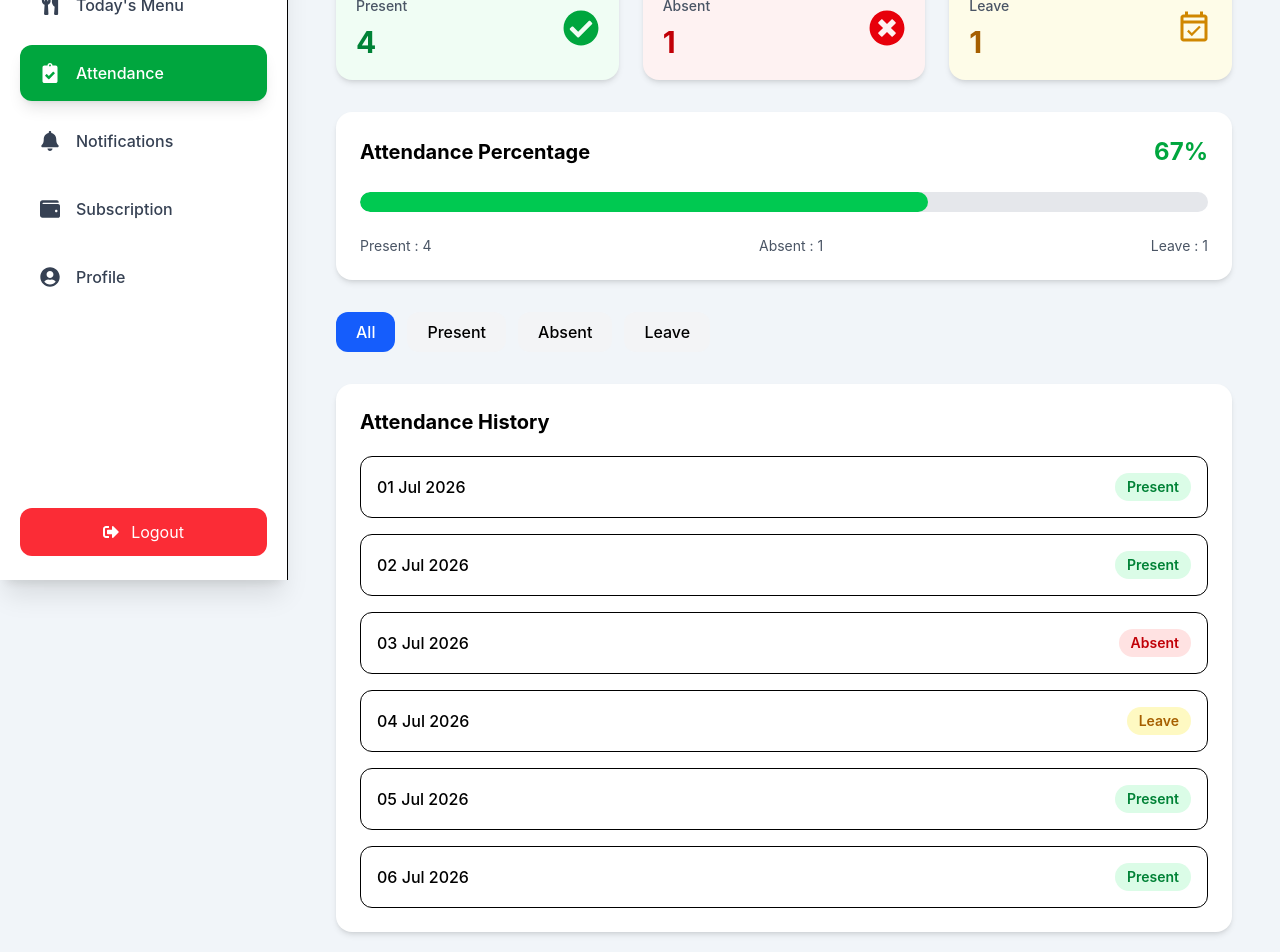
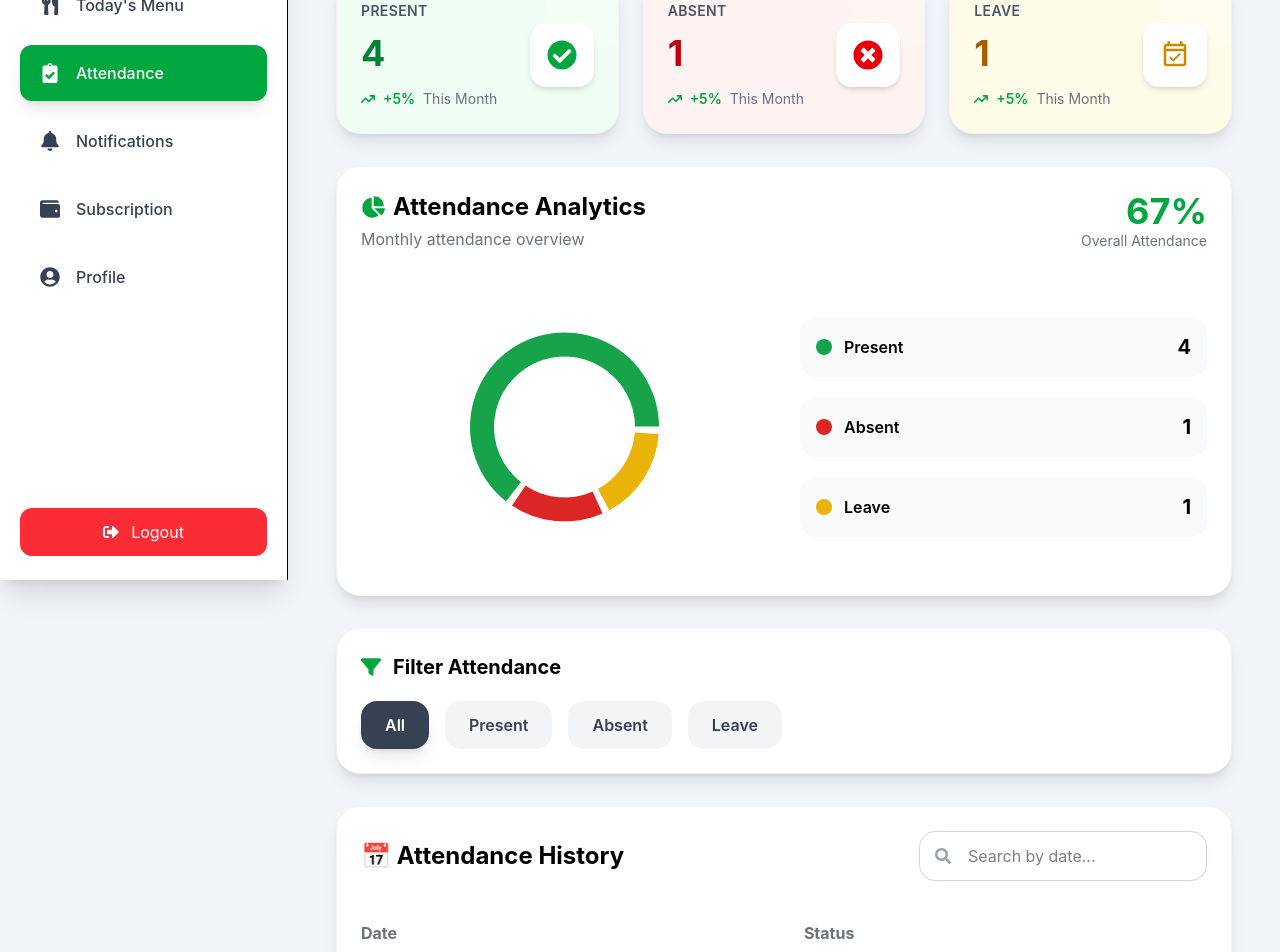
Before and after one commit to TheMnis/MessMate, a React (Vite) app: page /student/attendance in a window 1280 px wide. Shown: the part 220-1172 px from the top of the page. Built offline with nearby package versions, Linux system fonts and the light colour scheme.

Commit message:
feat: upgrade attendance module with premium ui

```diff
--- a/src/components/attendance/AttendanceFilter.jsx
+++ b/src/components/attendance/AttendanceFilter.jsx
@@ -1,26 +1,73 @@
+import { motion } from "framer-motion";
+import { FaFilter } from "react-icons/fa6";
+
 function AttendanceFilter({ selected, onChange }) {
   const filters = [
-    "All",
-    "Present",
-    "Absent",
-    "Leave",
+    {
+      label: "All",
+      color: "bg-gray-700",
+    },
+    {
+      label: "Present",
+      color: "bg-green-600",
+    },
+    {
+      label: "Absent",
+      color: "bg-red-600",
+    },
+    {
+      label: "Leave",
+      color: "bg-yellow-500",
+    },
   ];
 
   return (
-    <div className="mt-8 flex flex-wrap gap-3">
-      {filters.map((filter) => (
-        <button
-          key={filter}
-          onClick={() => onChange(filter)}
-          className={`rounded-xl px-5 py-2 font-medium transition-all duration-300 ${
-            selected === filter
-              ? "bg-blue-600 text-white"
-              : "bg-gray-100 hover:bg-gray-200"
-          }`}
-        >
-          {filter}
-        </button>
-      ))}
+    <div className="mt-8 bg-white rounded-3xl shadow-lg border border-gray-100 p-6">
+
+      <div className="flex items-center gap-3 mb-5">
+
+        <FaFilter className="text-green-600 text-xl" />
+
+        <h2 className="text-xl font-bold">
+          Filter Attendance
+        </h2>
+
+      </div>
+
+      <div className="flex flex-wrap gap-4">
+
+        {filters.map((filter) => (
+
+          <motion.button
+            key={filter.label}
+            whileHover={{
+              scale: 1.05,
+            }}
+            whileTap={{
+              scale: 0.95,
+            }}
+            onClick={() => onChange(filter.label)}
+            className={`
+              px-6
+              py-3
+              rounded-2xl
+              font-semibold
+              transition-all
+              duration-300
+              ${
+                selected === filter.label
+                  ? `${filter.color} text-white shadow-lg`
+                  : "bg-gray-100 text-gray-700 hover:bg-gray-200"
+              }
+            `}
+          >
+            {filter.label}
+          </motion.button>
+
+        ))}
+
+      </div>
+
     </div>
   );
 }
--- a/src/components/attendance/AttendanceHistory.jsx
+++ b/src/components/attendance/AttendanceHistory.jsx
@@ -1,46 +1,122 @@
+import { useMemo, useState } from "react";
+import {
+  FaCalendarAlt,
+  FaSearch,
+} from "react-icons/fa";
+
 function getBadge(status) {
-  if (status === "Present") {
-    return (
-      <span className="rounded-full bg-green-100 px-3 py-1 text-sm font-semibold text-green-700">
-        Present
-      </span>
-    );
-  }
-
-  if (status === "Absent") {
-    return (
-      <span className="rounded-full bg-red-100 px-3 py-1 text-sm font-semibold text-red-700">
-        Absent
-      </span>
-    );
-  }
+  const styles = {
+    Present: "bg-green-100 text-green-700",
+    Absent: "bg-red-100 text-red-700",
+    Leave: "bg-yellow-100 text-yellow-700",
+  };
 
   return (
-    <span className="rounded-full bg-yellow-100 px-3 py-1 text-sm font-semibold text-yellow-700">
-      Leave
+    <span
+      className={`px-4 py-1 rounded-full text-sm font-semibold ${styles[status]}`}
+    >
+      {status}
     </span>
   );
 }
 
 function AttendanceHistory({ attendance }) {
+  const [search, setSearch] = useState("");
+
+  const filteredAttendance = useMemo(() => {
+    return attendance.filter((item) =>
+      item.date.toLowerCase().includes(search.toLowerCase())
+    );
+  }, [attendance, search]);
+
   return (
-    <div className="mt-8 rounded-2xl bg-white p-6 shadow-md">
-      <h2 className="mb-5 text-xl font-bold">
-        Attendance History
-      </h2>
+    <div className="mt-8 bg-white rounded-3xl shadow-lg border border-gray-100 p-6">
 
-      <div className="space-y-4">
-        {attendance.map((item) => (
-          <div
-            key={item.id}
-            className="flex items-center justify-between rounded-xl border p-4"
-          >
-            <p className="font-medium">{item.date}</p>
+      <div className="flex flex-col md:flex-row md:items-center md:justify-between gap-5 mb-6">
 
-            {getBadge(item.status)}
-          </div>
-        ))}
+        <h2 className="text-2xl font-bold">
+          📅 Attendance History
+        </h2>
+
+        <div className="relative w-full md:w-72">
+
+          <FaSearch className="absolute left-4 top-1/2 -translate-y-1/2 text-gray-400" />
+
+          <input
+            type="text"
+            placeholder="Search by date..."
+            value={search}
+            onChange={(e) => setSearch(e.target.value)}
+            className="w-full rounded-2xl border border-gray-300 py-3 pl-12 pr-4 outline-none focus:ring-2 focus:ring-green-500"
+          />
+
+        </div>
+
       </div>
+
+      {filteredAttendance.length === 0 ? (
+
+        <div className="text-center py-12">
+
+          <FaCalendarAlt className="mx-auto text-5xl text-gray-300" />
+
+          <p className="mt-4 text-gray-500">
+            No attendance records found.
+          </p>
+
+        </div>
+
+      ) : (
+
+        <div className="overflow-x-auto">
+
+          <table className="w-full">
+
+            <thead>
+
+              <tr className="border-b">
+
+                <th className="text-left py-4 text-gray-500">
+                  Date
+                </th>
+
+                <th className="text-left py-4 text-gray-500">
+                  Status
+                </th>
+
+              </tr>
+
+            </thead>
+
+            <tbody>
+
+              {filteredAttendance.map((item) => (
+
+                <tr
+                  key={item.id}
+                  className="border-b last:border-none hover:bg-gray-50 transition"
+                >
+
+                  <td className="py-4 font-medium">
+                    {item.date}
+                  </td>
+
+                  <td className="py-4">
+                    {getBadge(item.status)}
+                  </td>
+
+                </tr>
+
+              ))}
+
+            </tbody>
+
+          </table>
+
+        </div>
+
+      )}
+
     </div>
   );
 }
--- a/src/components/attendance/AttendanceProgress.jsx
+++ b/src/components/attendance/AttendanceProgress.jsx
@@ -1,41 +1,139 @@
+import {
+  ResponsiveContainer,
+  PieChart,
+  Pie,
+  Cell,
+  Tooltip,
+} from "recharts";
+
+import { FaChartPie } from "react-icons/fa6";
+
 import { getAttendanceSummary } from "../../services/student/attendance.service";
 
 function AttendanceProgress() {
   const summary = getAttendanceSummary();
 
+  const data = [
+    {
+      name: "Present",
+      value: summary.present,
+      color: "#16a34a",
+    },
+    {
+      name: "Absent",
+      value: summary.absent,
+      color: "#dc2626",
+    },
+    {
+      name: "Leave",
+      value: summary.leave,
+      color: "#eab308",
+    },
+  ];
+
   return (
-    <div className="mt-8 rounded-2xl bg-white p-6 shadow-md">
+    <div className="mt-8 bg-white rounded-3xl shadow-lg border border-gray-100 p-6">
 
-      <div className="flex items-center justify-between">
+      <div className="flex items-center justify-between mb-8">
 
-        <h2 className="text-xl font-bold">
-          Attendance Percentage
-        </h2>
+        <div>
 
-        <span className="text-2xl font-bold text-green-600">
-          {summary.percentage}%
-        </span>
+          <h2 className="text-2xl font-bold flex items-center gap-2">
+
+            <FaChartPie className="text-green-600" />
+
+            Attendance Analytics
+
+          </h2>
+
+          <p className="text-gray-500 mt-1">
+            Monthly attendance overview
+          </p>
+
+        </div>
+
+        <div className="text-right">
+
+          <h2 className="text-4xl font-bold text-green-600">
+            {summary.percentage}%
+          </h2>
+
+          <p className="text-sm text-gray-500">
+            Overall Attendance
+          </p>
+
+        </div>
 
       </div>
 
-      <div className="mt-6 h-5 w-full overflow-hidden rounded-full bg-gray-200">
+      <div className="grid lg:grid-cols-2 gap-8 items-center">
 
-        <div
-          className="h-full rounded-full bg-green-500 transition-all duration-700"
-          style={{
-            width: `${summary.percentage}%`,
-          }}
-        />
+        <div className="h-72">
 
-      </div>
+          <ResponsiveContainer width="100%" height="100%">
 
-      <div className="mt-6 flex justify-between text-sm text-gray-600">
+            <PieChart>
 
-        <span>Present : {summary.present}</span>
+              <Pie
+                data={data}
+                dataKey="value"
+                innerRadius={70}
+                outerRadius={95}
+                paddingAngle={4}
+              >
 
-        <span>Absent : {summary.absent}</span>
+                {data.map((item) => (
 
-        <span>Leave : {summary.leave}</span>
+                  <Cell
+                    key={item.name}
+                    fill={item.color}
+                  />
+
+                ))}
+
+              </Pie>
+
+              <Tooltip />
+
+            </PieChart>
+
+          </ResponsiveContainer>
+
+        </div>
+
+        <div className="space-y-5">
+
+          {data.map((item) => (
+
+            <div
+              key={item.name}
+              className="flex items-center justify-between bg-gray-50 rounded-2xl p-4"
+            >
+
+              <div className="flex items-center gap-3">
+
+                <div
+                  className="w-4 h-4 rounded-full"
+                  style={{
+                    background: item.color,
+                  }}
+                />
+
+                <span className="font-semibold">
+                  {item.name}
+                </span>
+
+              </div>
+
+              <span className="text-xl font-bold">
+                {item.value}
+              </span>
+
+            </div>
+
+          ))}
+
+        </div>
 
       </div>
 
--- a/src/components/attendance/AttendanceSummaryCard.jsx
+++ b/src/components/attendance/AttendanceSummaryCard.jsx
@@ -1,3 +1,6 @@
+import { motion } from "framer-motion";
+import { FaArrowTrendUp } from "react-icons/fa6";
+
 function AttendanceSummaryCard({
   title,
   value,
@@ -6,25 +9,75 @@ function AttendanceSummaryCard({
   textColor,
 }) {
   return (
-    <div
-      className={`rounded-2xl p-5 shadow-md ${bgColor} transition-all duration-300 hover:scale-105`}
+    <motion.div
+      whileHover={{
+        y: -6,
+        scale: 1.02,
+      }}
+      transition={{
+        duration: 0.25,
+      }}
+      className={`
+        ${bgColor}
+        rounded-3xl
+        shadow-lg
+        border
+        border-gray-100
+        p-6
+        overflow-hidden
+        relative
+      `}
     >
-      <div className="flex items-center justify-between">
+      <div className="absolute -right-6 -top-6 w-24 h-24 rounded-full bg-white/20"></div>
+
+      <div className="relative flex items-center justify-between">
+
         <div>
-          <p className="text-sm font-medium text-gray-600">
+
+          <p className="text-gray-600 text-sm font-semibold uppercase tracking-wide">
             {title}
           </p>
 
-          <h2 className={`mt-2 text-3xl font-bold ${textColor}`}>
+          <h2 className={`mt-3 text-4xl font-bold ${textColor}`}>
             {value}
           </h2>
+
+          <div className="flex items-center gap-2 mt-4">
+
+            <FaArrowTrendUp className="text-green-600 text-sm" />
+
+            <span className="text-green-600 text-sm font-semibold">
+              +5%
+            </span>
+
+            <span className="text-gray-500 text-sm">
+              This Month
+            </span>
+
+          </div>
+
         </div>
 
-        <div className="text-4xl">
+        <div
+          className={`
+            w-16
+            h-16
+            rounded-2xl
+            bg-white
+            shadow-md
+            flex
+            items-center
+            justify-center
+            text-3xl
+            ${textColor}
+          `}
+        >
           {icon}
         </div>
+
       </div>
-    </div>
+
+    </motion.div>
   );
 }
 
```
